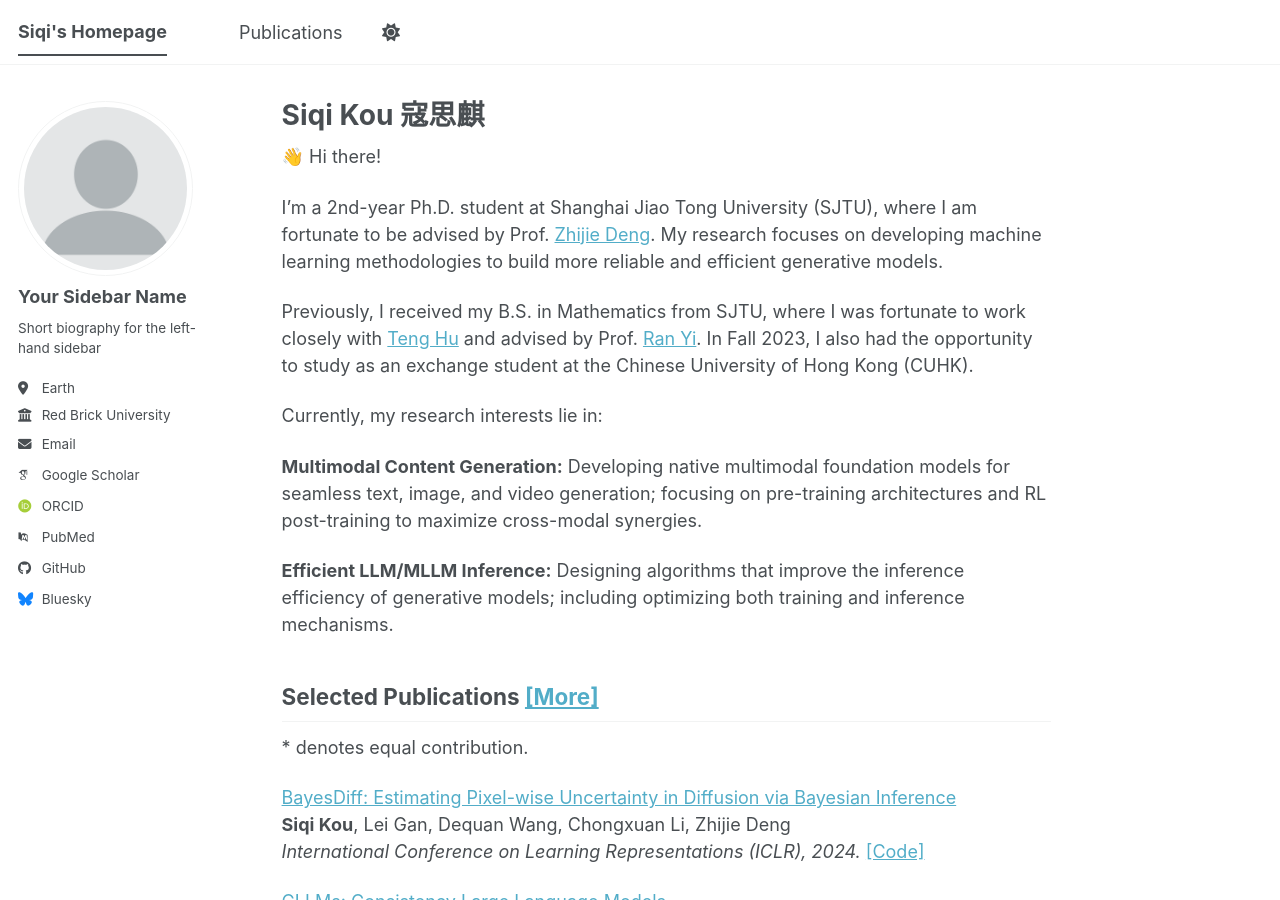
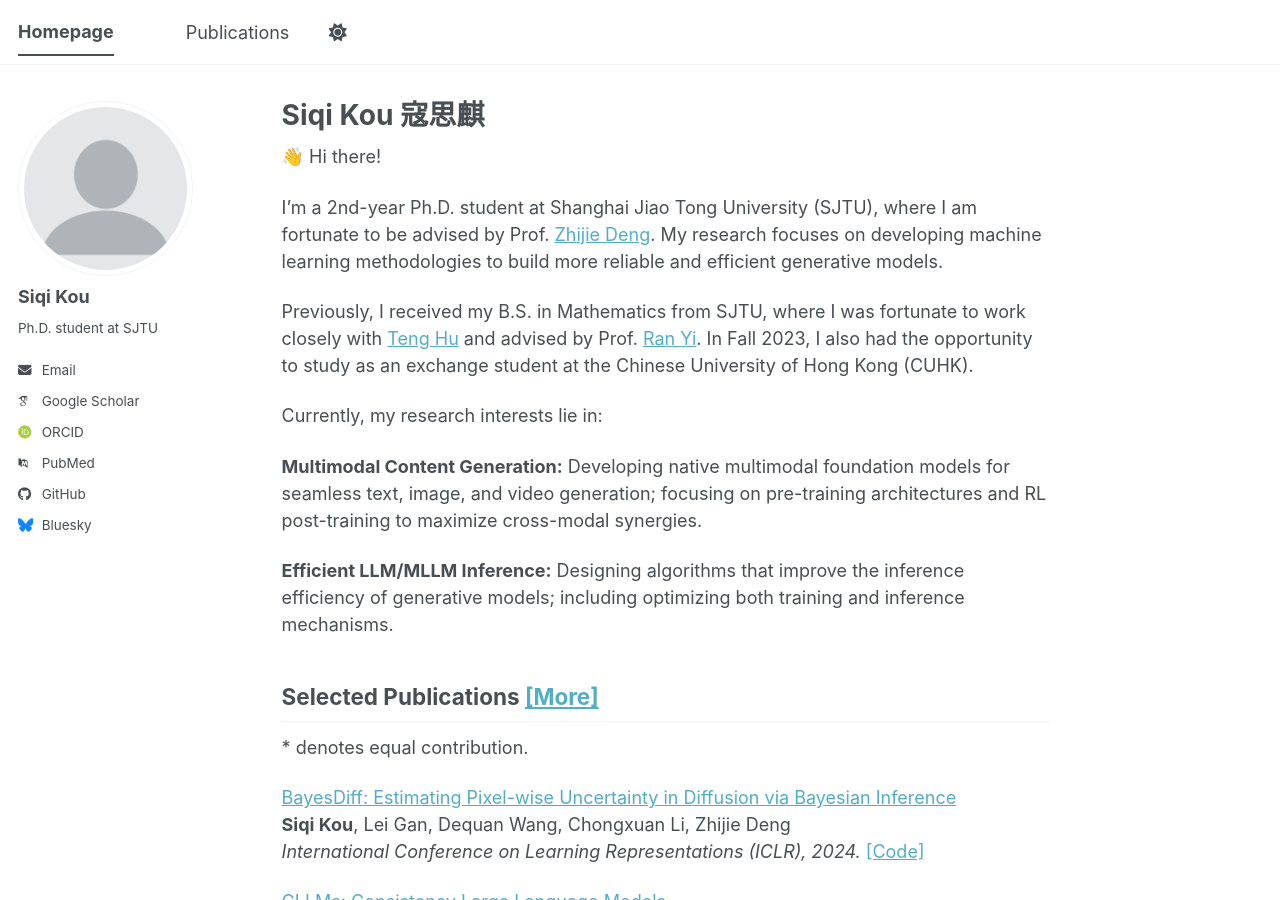
Before and after one commit to karrykkk/karrykkk.github.io, a Jekyll site: the page built from _pages/about.md, in a window 1280 px wide and 900 px high. Built offline with Jekyll 4.4.1, drawn with Linux system fonts in a browser that asks for light colours; some web fonts are replaced; a script bundle is joined from its source files by our own code; library files that are not in the unit come from our copies.

Commit message:
Update _config.yml

```diff
--- a/_config.yml
+++ b/_config.yml
@@ -9,7 +9,7 @@
 # Basic Site Settings
 locale                   : "en-US"
 site_theme               : "default" # The available themes options are "default", "air", "sunrise", "mint", "dirt" and "contrast"
-title                    : "Siqi's Homepage"
+title                    : "Homepage"
 title_separator          : "-"
 name                     : &name "Siqi Kou"
 description              : &description "Ph.D student at SJTU"   # Update this with a general description of your site, this is the default if not overridden by a page
@@ -24,13 +24,13 @@ repository               : "karrykkk/karrykkk.github.io"
 author:
   # Biographic information
   avatar           : "profile.png"
-  name             : "Your Sidebar Name"
+  name             : "Siqi Kou"
   pronouns         : # example: "she/her"
-  bio              : "Short biography for the left-hand sidebar"
-  location         : "Earth"
-  employer         : "Red Brick University"
+  bio              : "Ph.D. student at SJTU"
+  location         : # "Earth"
+  employer         : # "Red Brick University"
   uri              : # URL
-  email            : "none@example.org"
+  email            : "happy-karry@sjtu.edu.cn"
 
   # Academic websites
   academia         : # URL
```
